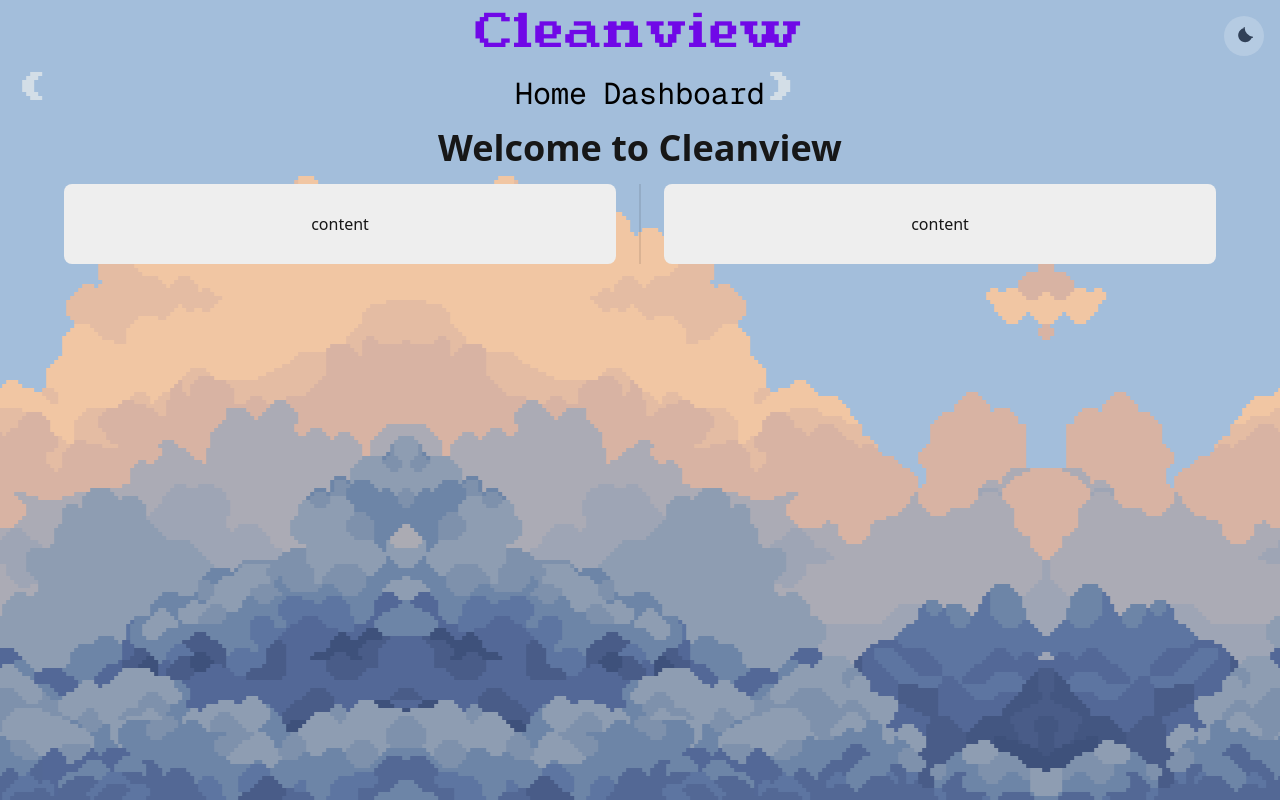
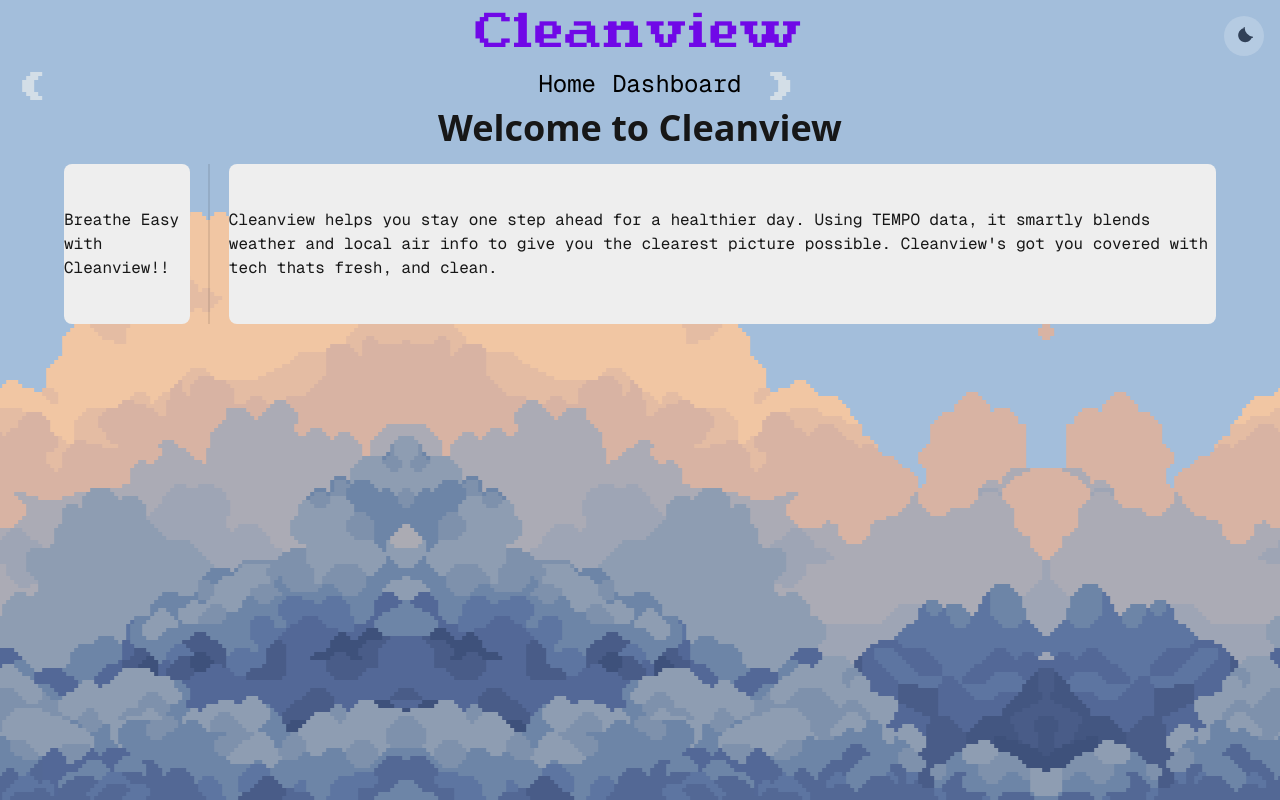
Before and after one commit to yousufaahmed/NasaCloudPollutantHackathon, a Next.js app in the folder source/from-earthdata-to-action/: page /home in a window 1280 px wide. Built offline with nearby package versions, Linux system fonts and the light colour scheme.

Commit message:
home page commit gotta check the look of the page

```diff
--- a/source/from-earthdata-to-action/src/app/home/page.tsx
+++ b/source/from-earthdata-to-action/src/app/home/page.tsx
@@ -4,13 +4,16 @@ export default async function Home() {
       <h1 className="text-4xl font-bold mb-4 text-center">
         Welcome to Cleanview
       </h1>
-      <div className="flex w-full px-[5%]">
-        <div className="card bg-base-300 rounded-box grid h-20 grow place-items-center">
-          content
+      <div className="flex w-full px-[5%] font-mono">
+        <div className="card bg-base-300 rounded-box grid h-40 grow place-items-center">
+          Breathe Easy with Cleanview!!
         </div>
         <div className="divider divider-horizontal"></div>
-        <div className="card bg-base-300 rounded-box grid h-20 grow place-items-center">
-          content
+        <div className="card bg-base-300 rounded-box grid h-40 grow place-items-center">
+          Cleanview helps you stay one step ahead for a healthier day. Using
+          TEMPO data, it smartly blends weather and local air info to give you
+          the clearest picture possible. Cleanview's got you covered with tech
+          thats fresh, and clean.
         </div>
       </div>
     </div>
--- a/source/from-earthdata-to-action/src/app/navbar.tsx
+++ b/source/from-earthdata-to-action/src/app/navbar.tsx
@@ -7,13 +7,13 @@ export default function Navbar() {
 
   navbarItems.push("Home", "Dashboard");
   return (
-    <nav className="w-full max-w-screen px-4 py-4 mx-auto flex top-0 left-0 z-50 menu-toggle justify-center">
+    <nav className="w-full max-w-screen px-4 py-2 mx-auto flex top-0 left-0 z-50 menu-toggle justify-center">
       <ul className="menu-links">
         {navbarItems.map((item) => (
           <Link
             key={item}
             href={`/${item.toLowerCase()}`}
-            className="text-3xl mx-2 text-black hover:text-gray-300 transition-colors duration-200 dark:text-white dark:hover:text-black dark:transition-colors duration-700 font-mono"
+            className="text-2xl mx-2 text-black hover:text-gray-300 transition-colors duration-200 dark:text-white dark:hover:text-black dark:transition-colors duration-700 font-mono"
           >
             {item}
           </Link>
```
